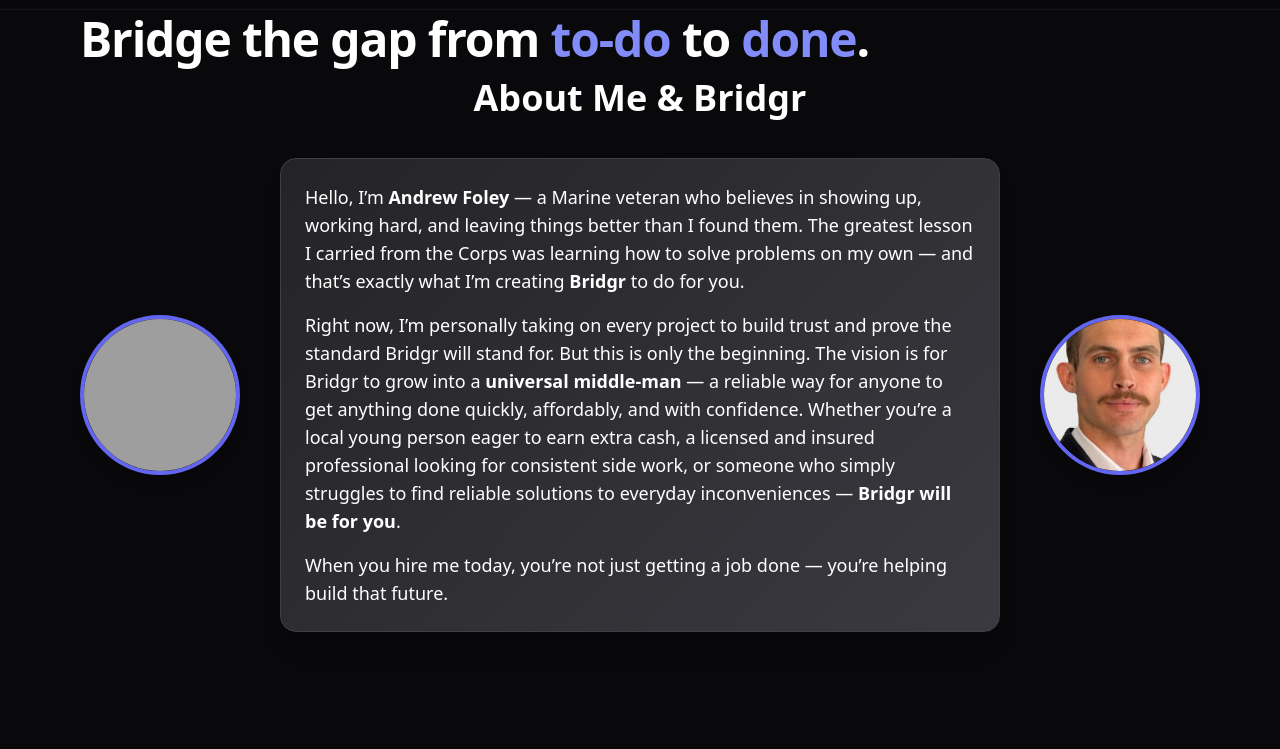
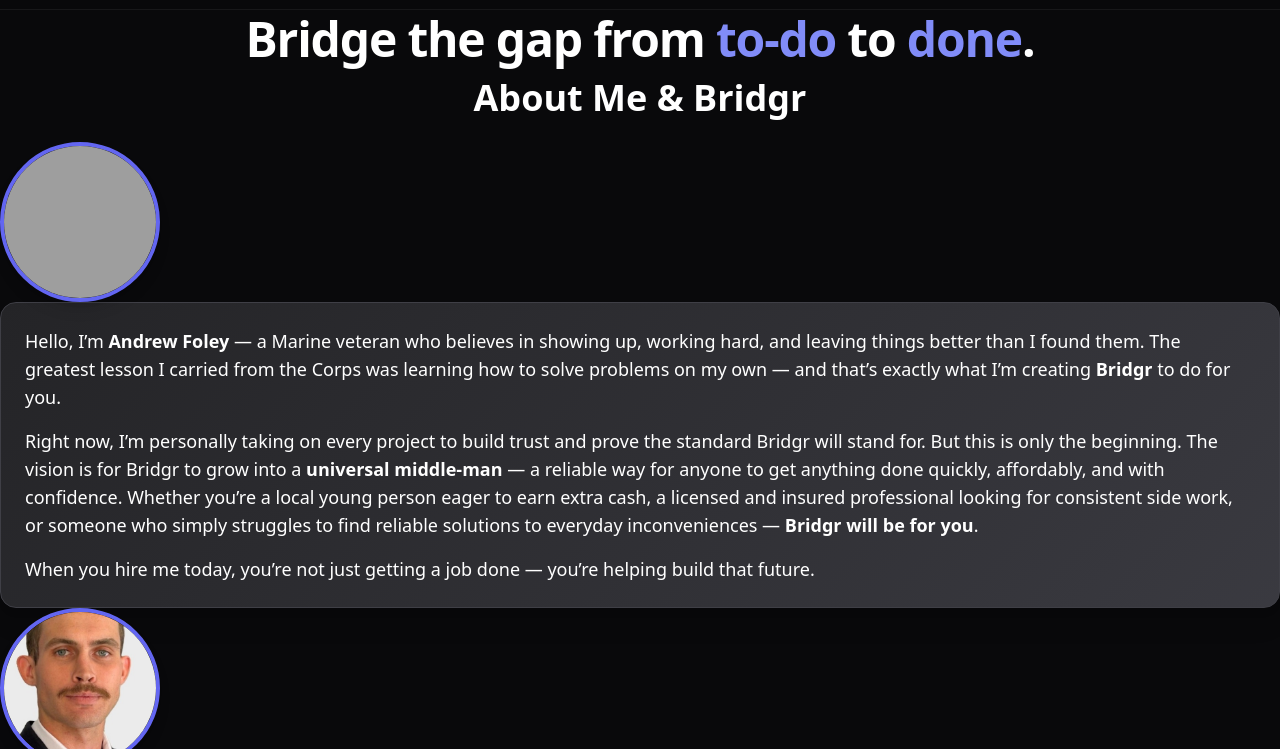
Before and after one commit to andrewfoley190/bridgr-web, a plain HTML site: page index.html in a window 1280 px wide. Shown: the part 51-800 px from the top of the page. Drawn offline with nearby package versions, Linux system fonts and the light colour scheme; grey boxes are pictures that could not be loaded.

Commit message:
Update index.html

```diff
--- a/index.html
+++ b/index.html
@@ -32,15 +32,12 @@
      ABOUT ME & BRIDGR
 ========================= -->
 <section id="about" class="bg-zinc-950 py-16">
-  <div class="mx-auto max-w-6xl px-4">
-       <!-- Headline -->
-    <h1 class="text-3xl sm:text-5xl font-extrabold tracking-tight leading-tight sm:leading-[1.1] mb-3">
-      Bridge the gap from <span class="text-indigo-400">to-do</span> to <span class="text-indigo-400">done</span>.
-    </h1>
-
-    <h2 class="text-center text-3xl sm:text-4xl font-bold mb-10">About Me & Bridgr</h2>
-
-    <div class="flex flex-col md:flex-row items-center justify-between gap-10">
+ <div class="text-center mb-6">
+  <h1 class="text-3xl sm:text-5xl font-extrabold tracking-tight leading-tight sm:leading-[1.1] mb-3">
+    Bridge the gap from <span class="text-indigo-400">to-do</span> to <span class="text-indigo-400">done</span>.
+  </h1>
+  <h2 class="text-center text-3xl sm:text-4xl font-bold">About Me & Bridgr</h2>
+</div>
 
       <!-- Left: Marine Headshot -->
       <div class="flex justify-center md:justify-start w-40 h-40">
```
